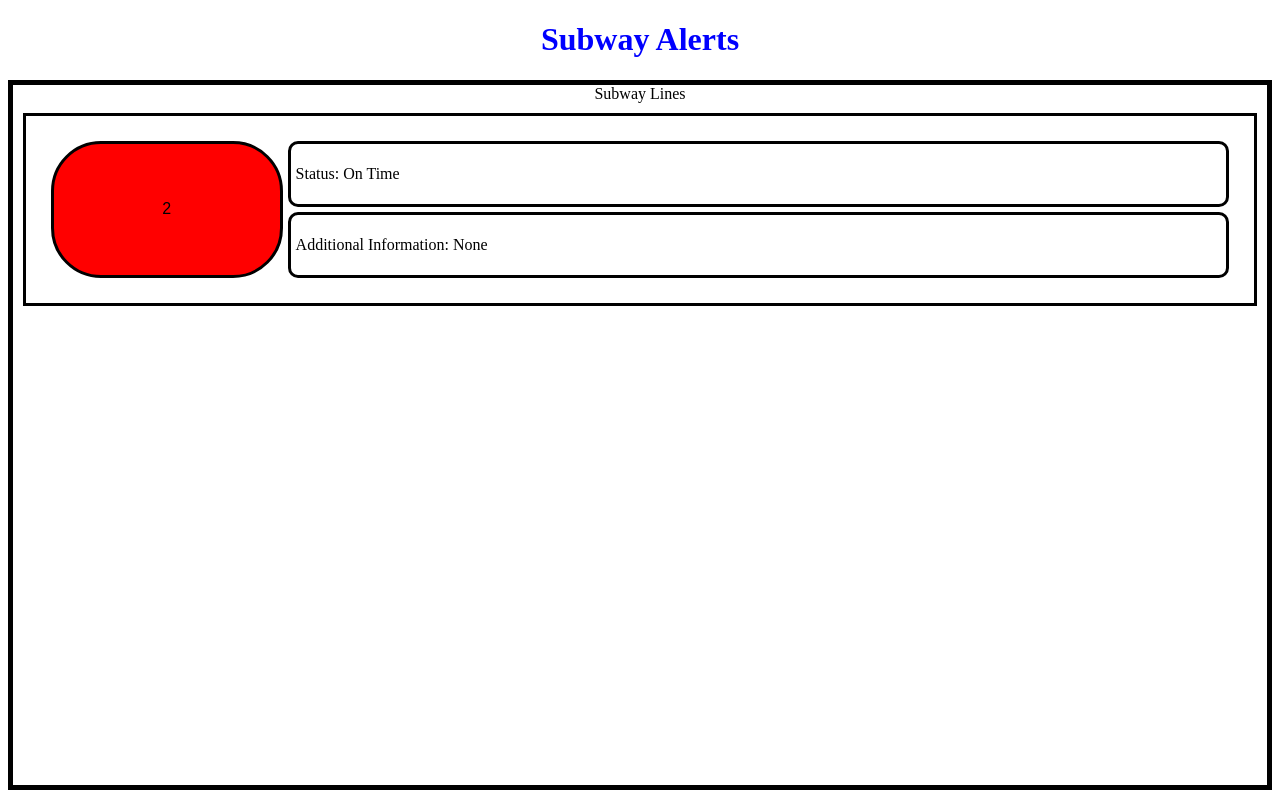
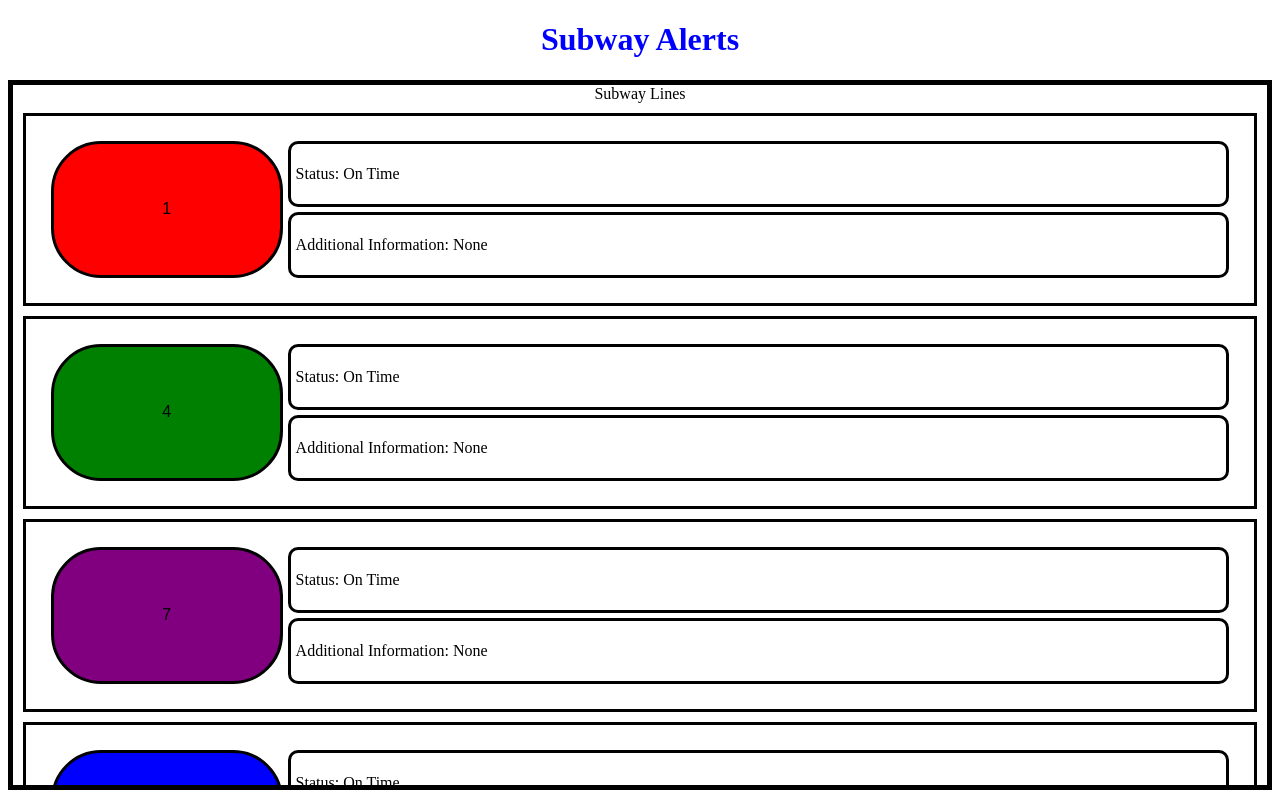
Before and after one commit to GoblinSharksTransit/MTA-Transit, a React app: page / in a window 1280 px wide. Built offline with nearby package versions, Linux system fonts and the light colour scheme.

Commit message:
Added scroll bar. Added color-code logic for subway lines.
Co-authored-by: d.wong92@gmail.com

```diff
--- a/Public/style.css
+++ b/Public/style.css
@@ -8,6 +8,7 @@ h1 {
   border-style: solid;
   border-width: 5px;
   height: 700px;
+  overflow-y: scroll
 }
 
 .totalBox {
@@ -24,7 +25,7 @@ h1 {
 .subwayLine {
   font-family: Arial, Helvetica, sans-serif;
 
-  background-color: red;
+  /* background-color: red; */
   border-style: solid;
   border-radius: 50px;
   grid-column: 1;
--- a/component/SubwayLineComponent.jsx
+++ b/component/SubwayLineComponent.jsx
@@ -2,11 +2,11 @@
 import React from "react";
 
 
-const SubwayLineComponent = () => {
+const SubwayLineComponent = (props) => {
     return (
         <div className="totalBox">
-            <div className="subwayLine">
-                <p>2</p>
+            <div className="subwayLine" style = {{backgroundColor : props.bgColor}}>
+                <p>{props.trainLine}</p>
                 <span id="subwayLine"></span>
             </div>
             <div className="status">
--- a/src/App.js
+++ b/src/App.js
@@ -4,14 +4,105 @@ import SubwayLineComponent from '../component/SubwayLineComponent';
 const App = () => {
   const SubwayContainer = (props) => {
     // return <div className="SubwayContainer"></div>;
-    return <div className='SubwayContainer'>Subway Lines <SubwayLineComponent/> </div>;
+
+    const subwayLines = []
+    for (let i = 0; i < props.trainLine.length; i++){
+      subwayLines.push(<SubwayLineComponent bgColor = {props.bgColor[i]} trainLine = {props.trainLine[i]} />);
+    }
+
+    return (
+      <div className='SubwayContainer'>
+        Subway Lines{' '}
+        {/* <SubwayLineComponent
+          bgColor={props.bgColor}
+          trainLine={props.trainLine}
+        /> */}
+        {subwayLines}
+      </div>
+    );
   };
+
+  const trainLine = 'G';
+  let bgColor = '';
+  switch (trainLine) {
+    case 1:
+      bgColor = 'red';
+      break;
+    case 2:
+      bgColor = 'red';
+      break;
+    case 3:
+      bgColor = 'red';
+      break;
+    case 4:
+      bgColor = 'green';
+      break;
+    case 5:
+      bgColor = 'green';
+      break;
+    case 6:
+      bgColor = 'green';
+      break;
+    case 'N':
+      bgColor = 'yellow';
+      break;
+    case 'Q':
+      bgColor = 'yellow';
+      break;
+    case 'R':
+      bgColor = 'yellow';
+      break;
+    case 'W':
+      bgColor = 'yellow';
+      break;
+    case 'B':
+      bgColor = 'orange';
+      break;
+    case 'D':
+      bgColor = 'orange';
+      break;
+    case 'F':
+      bgColor = 'orange';
+      break;
+    case 'M':
+      bgColor = 'orange';
+      break;
+    case 'A':
+      bgColor = 'blue';
+      break;
+    case 'C':
+      bgColor = 'blue';
+      break;
+    case 'E':
+      bgColor = 'blue';
+      break;
+    case 'G':
+      bgColor = 'lightgreen';
+      break;
+    case 'L':
+      bgColor = 'gray';
+      break;
+    case 'J':
+      bgColor = 'brown';
+      break;
+    case 'Z':
+      bgColor = 'brown';
+      break;
+    case 7:
+      bgColor = 'purple';
+      break;
+  }
+
+  const lines = [1, 4, 7, 'A', 'B', 'G', 'L', 'J', 'N'];
+  const colors = ['red', 'green', 'purple', 'blue', 'orange', 'lightgreen', 'gray', 'brown', 'yellow']
+
+  console.log(bgColor);
+
   return (
     <div>
       <h1>Subway Alerts</h1>
-      <SubwayContainer />
-      <div>
-      </div>
+      <SubwayContainer bgColor={colors} trainLine={lines} />
+      <div></div>
     </div>
   );
 };
```
